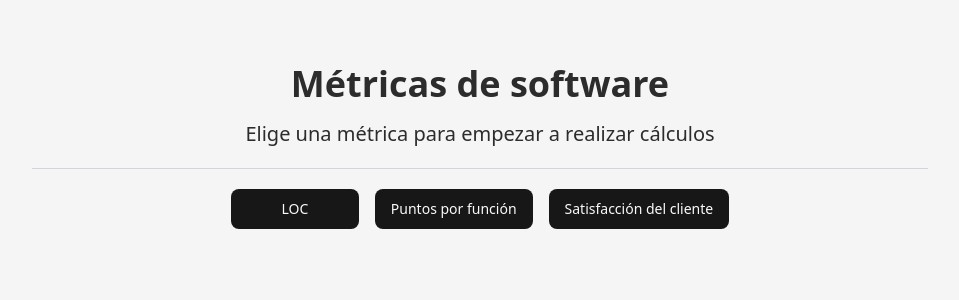
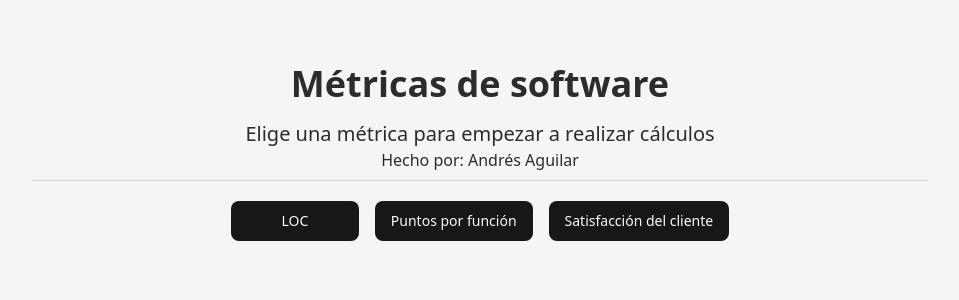
Before and after one commit to andres-aguilar07/metricasdecalidad, a React (Vite) app: page / in a window 1280 px wide. Shown: the top 300 px of the page, without its empty margins (160-1119 px from the left). Built offline with nearby package versions, Linux system fonts and the light colour scheme.

Commit message:
se agrega subtitulo de autor

```diff
--- a/src/pages/HomePage.tsx
+++ b/src/pages/HomePage.tsx
@@ -25,7 +25,8 @@ function HomePage() {
         {
             !selectedMetric && (
                 <>
-                    <h2 className="text-xl mb-5 text-center">Elige una métrica para empezar a realizar cálculos</h2>
+                    <h2 className="text-xl text-center">Elige una métrica para empezar a realizar cálculos</h2>
+                    <p className='text-center mb-2'>Hecho por: Andrés Aguilar</p>
                     <hr className="w-full border-t border-gray-300" />
                 </>
             )
```
